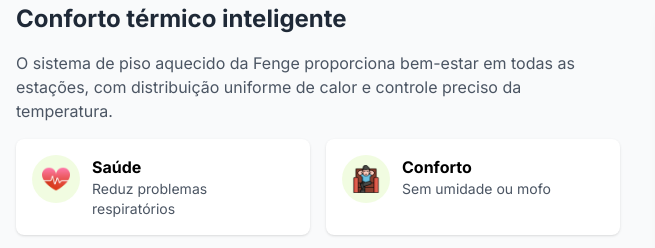
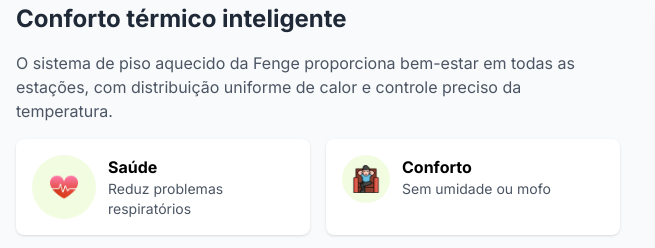
Before and after one commit to fengeenergia/fenge-energia-site, a plain HTML site: page index.html in a window 1280 px wide. Shown: the part 2006-2254 px from the top of the page, 0-655 px from the left. Drawn offline with nearby package versions, Linux system fonts and the light colour scheme.

Commit message:
Update index.html

```diff
--- a/index.html
+++ b/index.html
@@ -204,7 +204,7 @@
           <div class="grid grid-cols-1 md:grid-cols-2 gap-4 mb-6">
             <!-- Saúde -->
             <div class="bg-white p-4 rounded-lg shadow flex items-start gap-3">
-              <div class="w-12 h-12 rounded-full bg-fenge-green/15 flex items-center justify-center shrink-0">
+              <div class="w-16 h-16 rounded-full bg-fenge-green/15 flex items-center justify-center shrink-0">
                 <img src="img/saude.png" alt="Ícone Saúde" class="w-7 h-7 object-contain">
               </div>
               <div>
```
